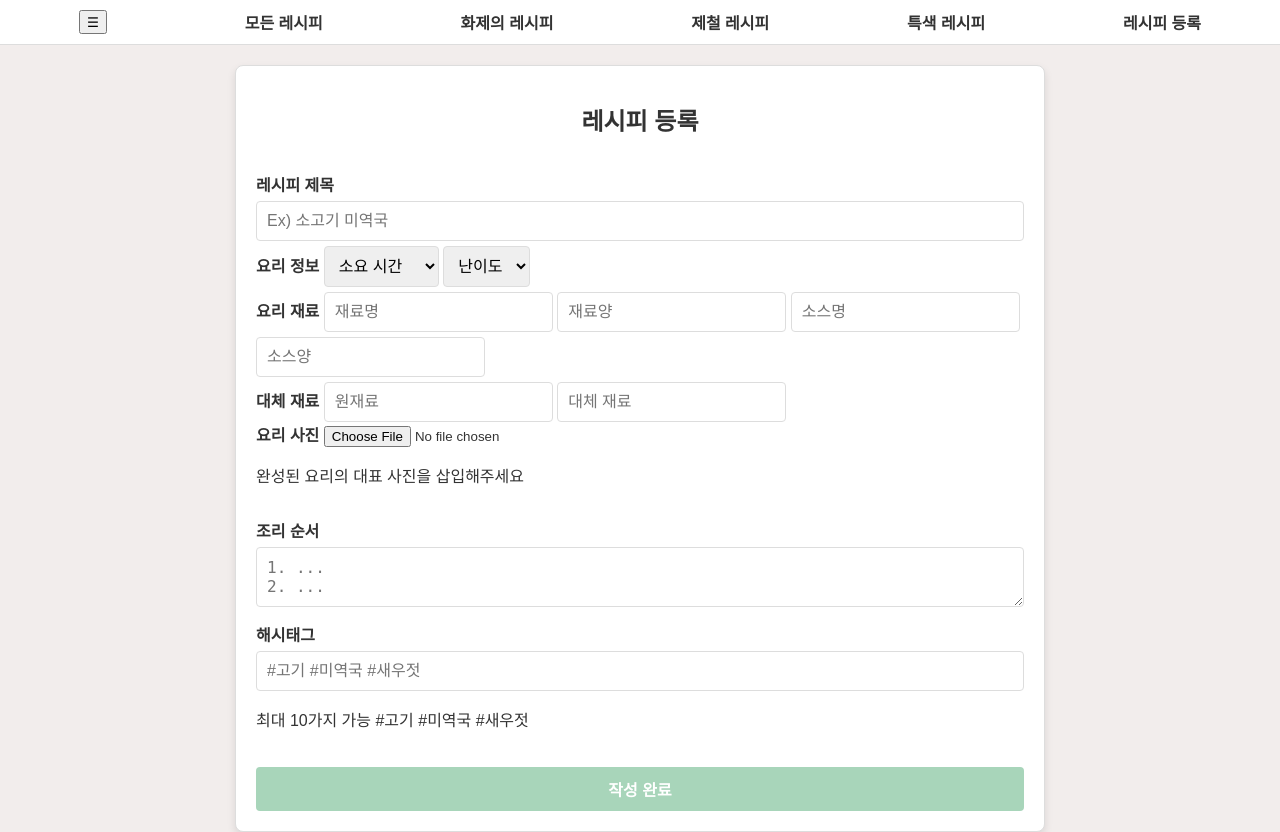
After one commit to ggabaegii/RecipeRecommendation, a Flask app: page /recipe_register2 in a window 1280 px wide. The commit adds this page. Run offline with Flask 3, Linux system fonts and the light colour scheme.

Commit message:
recipe_register2페이지 작성

```diff
--- a/backend/app/__init__.py
+++ b/backend/app/__init__.py
@@ -25,5 +25,9 @@ def create_app():
     def recipe_register():
         return render_template('recipe_register.html')
 
+    @app.route('/recipe_register2')
+    def recipe_register2():
+        return render_template('recipe_register2.html')
+
 
     return app
--- /dev/null
+++ b/backend/app/static/css/register2.css
@@ -0,0 +1,73 @@
+body {
+  font-family: Arial, sans-serif;
+  background-color: #F2EDEC;
+  color: #333;
+  margin: 0;
+  padding: 0;
+}
+
+.menu {
+  background-color: #fff;
+  padding: 10px;
+  display: flex;
+  justify-content: space-around;
+  border-bottom: 1px solid #ddd;
+}
+
+.menu a {
+  text-decoration: none;
+  color: #333;
+  font-weight: bold;
+}
+
+.container {
+  width: 60%;
+  margin: auto;
+  padding: 20px;
+  background-color: #fff;
+  border: 1px solid #ddd;
+  border-radius: 8px;
+  box-shadow: 0 4px 8px rgba(0, 0, 0, 0.1);
+  margin-top: 20px;
+}
+
+h1 {
+  font-size: 24px;
+  text-align: center;
+  color: #333;
+  margin-bottom: 20px;
+}
+
+form {
+  display: flex;
+  flex-direction: column;
+}
+
+label {
+  font-weight: bold;
+  margin-top: 15px;
+}
+
+input[type="text"], select, textarea {
+  padding: 10px;
+  font-size: 16px;
+  margin-top: 5px;
+  border-radius: 4px;
+  border: 1px solid #ddd;
+}
+
+textarea {
+  resize: vertical;
+}
+
+button[type="submit"] {
+  margin-top: 20px;
+  padding: 10px;
+  background-color: #a8d5ba;
+  border: none;
+  color: white;
+  font-weight: bold;
+  font-size: 16px;
+  cursor: pointer;
+  border-radius: 4px;
+}
--- a/backend/app/templates/recipe_register.html
+++ b/backend/app/templates/recipe_register.html
@@ -12,6 +12,7 @@
     <link rel="stylesheet" href="{{ url_for('static', filename='css/register.css') }}">
 </head>
 <body>
+  <h1>요리의 정원</h1>
     <!-- 메뉴 네비게이션 -->
     <nav class="menu">
         <button class="menu-toggle">☰</button>
--- /dev/null
+++ b/backend/app/templates/recipe_register2.html
@@ -0,0 +1,74 @@
+<!DOCTYPE html>
+<html lang="ko">
+<head>
+    <meta charset="UTF-8">
+    <meta name="viewport" content="width=device-width, initial-scale=1.0">
+    <title>레시피 등록</title>
+    <link rel="stylesheet" href="{{ url_for('static', filename='css/register2.css') }}">
+</head>
+<body>
+    <!-- 메뉴 네비게이션 -->
+    <nav class="menu">
+        <button class="menu-toggle">☰</button>
+        <a href="#" class="korean-font">모든 레시피</a>
+        <a href="#" class="korean-font">화제의 레시피</a>
+        <a href="#" class="korean-font">제철 레시피</a>
+        <a href="#" class="korean-font">특색 레시피</a>
+        <a href="#" class="korean-font">레시피 등록</a>
+    </nav>
+
+    <div class="container">
+        <h1>레시피 등록</h1>
+
+        <form action="{{ url_for('recipe_register2') }}" method="post" enctype="multipart/form-data">
+            <label for="title">레시피 제목</label>
+            <input type="text" id="title" name="title" placeholder="Ex) 소고기 미역국" required>
+
+            <div class="info-group">
+                <label>요리 정보</label>
+                <select name="cook_time">
+                    <option>소요 시간</option>
+                    <option value="30분 이내">30분 이내</option>
+                    <option value="1시간 이내">1시간 이내</option>
+                    <option value="1시간 이상">1시간 이상</option>
+                </select>
+                <select name="difficulty">
+                    <option>난이도</option>
+                    <option value="쉬움">쉬움</option>
+                    <option value="보통">보통</option>
+                    <option value="어려움">어려움</option>
+                </select>
+            </div>
+
+            <div class="ingredient-group">
+                <label>요리 재료</label>
+                <input type="text" name="ingredient" placeholder="재료명">
+                <input type="text" name="ingredient" placeholder="재료양">
+                <input type="text" name="sauce_name" placeholder="소스명">
+                <input type="text" name="sauce_amount" placeholder="소스양">
+            </div>
+
+            <div class="substitute-group">
+                <label>대체 재료</label>
+                <input type="text" name="substitute" placeholder="원재료">
+                <input type="text" name="substitute" placeholder="대체 재료">
+            </div>
+
+            <div class="photo-group">
+                <label>요리 사진</label>
+                <input type="file" name="photo" accept="image/*">
+                <p>완성된 요리의 대표 사진을 삽입해주세요</p>
+            </div>
+
+            <label for="steps">조리 순서</label>
+            <textarea id="steps" name="steps" placeholder="1. ...&#10;2. ..."></textarea>
+
+            <label for="tags">해시태그</label>
+            <input type="text" id="tags" name="tags" placeholder="#고기 #미역국 #새우젓" maxlength="30">
+            <p>최대 10가지 가능 #고기 #미역국 #새우젓</p>
+
+            <button type="submit">작성 완료</button>
+        </form>
+    </div>
+</body>
+</html>
```
